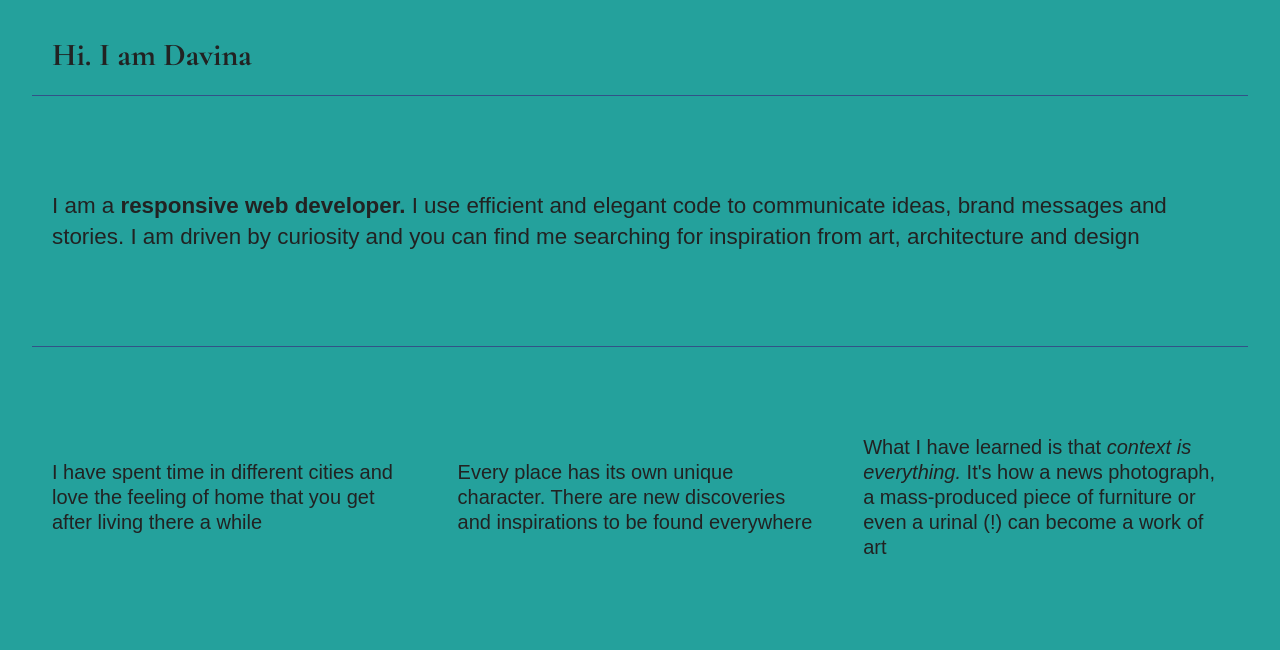
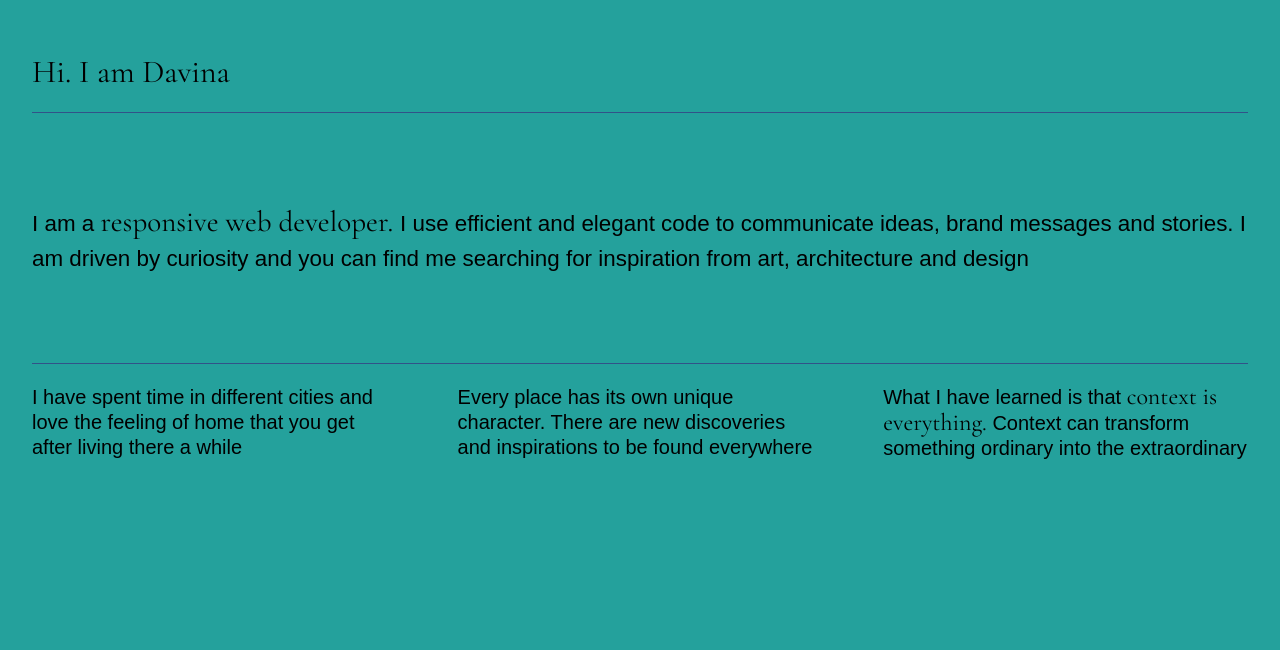
Before and after one commit to D-LB/divs-flexbox, a plain HTML site: page index.html in a window 1280 px wide. Drawn offline with nearby package versions, Linux system fonts and the light colour scheme; a web font is replaced by a local one.

Commit message:
Simplify structure

```diff
--- a/css/main.css
+++ b/css/main.css
@@ -103,11 +103,13 @@ html {
 }
 
 body {
-    font-family: 'Proza Libre', sans-serif;
-  padding: 0 2em;
-  font-size: 1em;
+font-family: 'Proza Libre', sans-serif;
+font-weight: 400;
+padding: 2em;
+color: black;
   height: 100%;
 }
+
 header,
 footer {
   background-color: #24A19C;
@@ -118,57 +120,54 @@ footer {
   display: flex;
   justify-content: flex-start;
   align-items: center;
-  padding-left: 20px;
-    padding-top: 15px;
-    padding-right: 20px;
+
 }
 
 main {
     background-color: #24A19C;
     height: 250px;
     width: 100%;
+    font-family:'Proza Libre', sans-serif;
     font-size: 1.4em;
     display: flex;
     justify-content: center;
     align-items: center;
     border-top: 1px solid #325288;
-    padding-top: 0px;
-    padding-left: 20px;
-    padding-right: 20px;
     border-bottom: 1px solid #325288;
+}
 
-  }
+.main-span {
+    font-family: 'Cormorant Garamond', serif;
+    font-size: 1.3em;
+
+}
 
 
 .wrapper {
   /*add display:flex and set justify-content to space-between*/
-
-  font-weight: 400;
   display:flex;
   flex-flow: row wrap;
   justify-content: space-between;
   align-items: center;
 }
 
+
 .div-1, .div-2, .div-3  {
   /*give the divs a width of 30%, add display:flex, set justify-content and align-items to center*/
-
+  display:flex;
+  justify-content:center;
+  align-items: center;
+  background-color: #24A19C;
   line-height: 1.25em;
   font-size: 1.25em;
-  font-weight: 400;
-  background-color: #24A19C;
-  height: 300px;
-  display:flex;
-  width: 30%;
-  justify-content:center;
-  align-items: center;
-  padding-left: 20px;
-  padding-right: 20px;
+ height: auto;
+width: 30%;
+  }
 
-
+.wrapper span {
+    font-family: 'Cormorant Garamond', serif;
+    font-size: 1.2em;
 }
-
-
 
 /* ==========================================================================
    Helper classes
--- a/index.html
+++ b/index.html
@@ -3,7 +3,7 @@
     <head>
         <meta charset="utf-8">
         <meta http-equiv="x-ua-compatible" content="ie=edge">
-        <title>Make me into a grid!</title>
+        <title>About Me</title>
         <meta name="description" content="">
         <meta name="viewport" content="width=device-width, initial-scale=1">
 
@@ -22,13 +22,13 @@
             <p class="browserupgrade">You are using an <strong>outdated</strong> browser. Please <a href="http://browsehappy.com/">upgrade your browser</a> to improve your experience.</p>
         <![endif]-->
 
+        <header>Hi. I am Davina</header>
+
+        <main>
+            <p>I am a <span class="main-span"> responsive web developer. </span>  I use efficient and elegant code to communicate ideas, brand messages and stories.  I am driven by curiosity and you can find me searching for inspiration from art, architecture and design</p></main>
 
         <section class="wrapper">
 
-            <header><strong>Hi. I am Davina </strong></header>
-
-            <main>
-                <p>I am a <strong> responsive web developer. </strong>  I use efficient and elegant code to communicate ideas, brand messages and stories.  I am driven by curiosity and you can find me searching for inspiration from art, architecture and design</p></main>
 
             <div class="div-1">
                 <p>I have spent time in different cities and love the feeling of home that you get after living there a while</p>
@@ -37,7 +37,7 @@
                 <p>Every place has its own unique character. There are new discoveries and inspirations to be found everywhere</p>
             </div>
             <div class="div-3">
-                <p>What I have learned is that <em>context is everything.</em> It's how a news photograph,  a mass-produced piece of furniture or even a urinal (!) can become a work of art</p>
+                <p>What I have learned is that <span>context is everything.</span> Context can transform something ordinary into the extraordinary</p>
             </div>
         </section>
 
```
